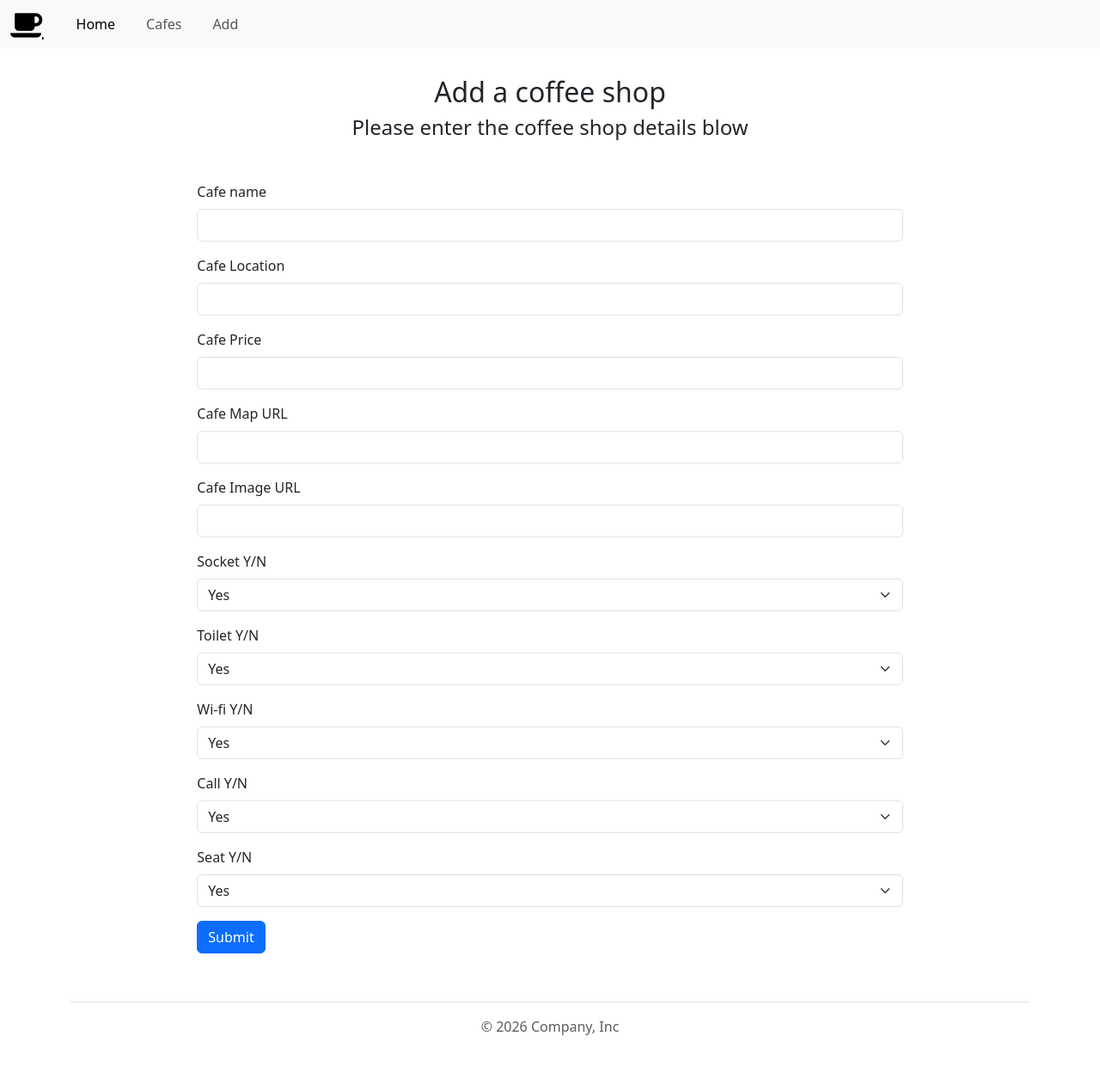
After one commit to shin-sato1/Day88-Coffee-shop-lists-site, a Flask app: template templates/add.html in a window 1280 px wide. The commit adds this page. Shown: the whole page at 86% size. Run offline with Flask 3, Linux system fonts and the light colour scheme; the template is opened without the code that fills it: values that come from a table or form of the project are taken from there, others are empty; some libraries are stand-ins or nearby versions; some web fonts are replaced.

Commit message:
1 feat: implement cafe addition functionality and refine templates    2    3 - Create `Addform` in `forms.py` and implement `/add` route for cafe      registration.    4 - Add `add.html` template to handle the cafe submission form.    5 - Update header and index templates with links to the new addition page.    6 - Add a context processor to provide `current_year` dynamically to the      footer.    7 - Adjust hero image display height on the index page for better UI.

```diff
--- /dev/null
+++ b/forms.py
@@ -0,0 +1,16 @@
+from flask_wtf import FlaskForm
+from wtforms import StringField,SubmitField,SelectField
+from wtforms.validators import DataRequired,URL,InputRequired
+
+class Addform(FlaskForm):
+    cafe_name = StringField('Cafe name',validators=[DataRequired()])
+    location = StringField('Cafe Location',validators=[DataRequired()])
+    coffee_price = StringField('Cafe Price',validators=[DataRequired()])
+    map_url = StringField('Cafe Map URL',validators=[DataRequired(),URL()])
+    img_url = StringField('Cafe Image URL',validators=[DataRequired(),URL()])
+    sockets = SelectField('Socket Y/N',validators=[InputRequired()],choices=[('True','Yes'),('False','No')])
+    toilets =  SelectField('Toilet Y/N',validators=[InputRequired()],choices=[('True','Yes'),('False','No')])
+    wifis =  SelectField('Wi-fi Y/N',validators=[InputRequired()],choices=[('True','Yes'),('False','No')])
+    calls =  SelectField('Call Y/N',validators=[InputRequired()],choices=[('True','Yes'),('False','No')])
+    seats =  SelectField('Seat Y/N',validators=[InputRequired()],choices=[('True','Yes'),('False','No')])
+    submit = SubmitField('Submit')
--- a/main.py
+++ b/main.py
@@ -1,12 +1,13 @@
 from flask import Flask,render_template,request,redirect,url_for
 from flask_bootstrap import Bootstrap5
-from flask_wtf import FlaskForm
 from flask_sqlalchemy import SQLAlchemy
 from sqlalchemy.orm import DeclarativeBase
 from sqlalchemy import Integer, String, Boolean, inspect
 from sqlalchemy.orm import Mapped, mapped_column
+from forms import Addform
 import os
 from dotenv import load_dotenv
+from datetime import datetime
 
 load_dotenv()
 
@@ -44,6 +45,11 @@ class Cafe(db.Model):
 #     for item in cafe_from_db:
 #         print(item)
 
+@app.context_processor
+def inject():
+    return{
+        'current_year': datetime.now().year,
+    }
 
 @app.route('/')
 def home():
@@ -56,11 +62,42 @@ def cafe():
     return render_template('cafe.html',cafe_info=cafe_from_db)
 
 
-@app.route('/add')
+@app.route('/add',methods=['GET','POST'])
 def add():
-    return
+    form = Addform()
+    if form.validate_on_submit():
+        name = form.cafe_name.data
+        location = form.location.data
+        price = form.coffee_price.data
+        map_url = form.map_url.data
+        img_url = form.img_url.data
+        socket = form.sockets.data == 'True'
+        toilet = form.toilets.data == 'True'
+        wifi = form.wifis.data == 'True'
+        call = form.calls.data == 'True'
+        seat = form.seats.data == 'True'
 
 
+        new_cafe = Cafe(
+            name = name,
+            map_url = map_url,
+            img_url = img_url,
+            location = location,
+            has_sockets = socket,
+            has_toilet = toilet,
+            has_wifi = wifi,
+            can_take_calls = call,
+            seats = seat,
+            coffee_price = price,
+        )
+
+        db.session.add(new_cafe)
+        db.session.commit()
+        return redirect(url_for('cafe'))
+
+    return render_template('add.html',form=form)
+
+#ログイン機能をつけたい。
 
 if __name__ =='__main__':
     app.run(debug=True)
--- /dev/null
+++ b/templates/add.html
@@ -0,0 +1,127 @@
+{% extends 'base.html' %} {% block title %} Add {% endblock %} {% from
+"bootstrap5/form.html" import render_form %} {% block content %}
+
+<div class="px-4 pt-2 my-4">
+  <div class="text-center">
+    <h2>Add a coffee shop</h2>
+    <h4>Please enter the coffee shop details blow</h4>
+  </div>
+  <div class="col-md-7 col-lg-8 mx-auto mt-5">
+    <!-- {% if form.errors %}
+    {% for error in form.errors%}
+      <li>{{ error }}</li>
+    {% endfor %}
+  {% endif %} -->
+
+    <!-- これだけ書けば、エラー自動で表示してくれる -->
+    {{ render_form(form,novalidate=True) }}
+  </div>
+</div>
+{% endblock %}
+
+<!-- <h4 class="mb-3">Billing address</h4>
+  <form class="needs-validation" novalidate="">
+    <div class="row g-3">
+      <div class="col-sm-6">
+        <label for="firstName" class="form-label">First name</label>
+        <input
+          type="text"
+          class="form-control"
+          id="firstName"
+          placeholder=""
+          value=""
+          required=""
+        />
+        <div class="invalid-feedback">Valid first name is required.</div>
+      </div>
+      <div class="col-sm-6">
+        <label for="lastName" class="form-label">Last name</label>
+        <input
+          type="text"
+          class="form-control"
+          id="lastName"
+          placeholder=""
+          value=""
+          required=""
+        />
+        <div class="invalid-feedback">Valid last name is required.</div>
+      </div>
+      <div class="col-12">
+        <label for="username" class="form-label">Username</label>
+        <div class="input-group has-validation">
+          <span class="input-group-text">@</span>
+          <input
+            type="text"
+            class="form-control"
+            id="username"
+            placeholder="Username"
+            required=""
+          />
+          <div class="invalid-feedback">Your username is required.</div>
+        </div>
+      </div>
+      <div class="col-12">
+        <label for="email" class="form-label"
+          >Email <span class="text-body-secondary">(Optional)</span></label
+        >
+        <input
+          type="email"
+          class="form-control"
+          id="email"
+          placeholder="you@example.com"
+        />
+        <div class="invalid-feedback">
+          Please enter a valid email address for shipping updates.
+        </div>
+      </div>
+      <div class="col-12">
+        <label for="address" class="form-label">Address</label>
+        <input
+          type="text"
+          class="form-control"
+          id="address"
+          placeholder="1234 Main St"
+          required=""
+        />
+        <div class="invalid-feedback">Please enter your shipping address.</div>
+      </div>
+      <div class="col-12">
+        <label for="address2" class="form-label"
+          >Address 2 <span class="text-body-secondary">(Optional)</span></label
+        >
+        <input
+          type="text"
+          class="form-control"
+          id="address2"
+          placeholder="Apartment or suite"
+        />
+      </div>
+      <div class="col-md-5">
+        <label for="country" class="form-label">Country</label>
+        <select class="form-select" id="country" required="">
+          <option value="">Choose...</option>
+          <option>United States</option>
+        </select>
+        <div class="invalid-feedback">Please select a valid country.</div>
+      </div>
+      <div class="col-md-4">
+        <label for="state" class="form-label">State</label>
+        <select class="form-select" id="state" required="">
+          <option value="">Choose...</option>
+          <option>California</option>
+        </select>
+        <div class="invalid-feedback">Please provide a valid state.</div>
+      </div>
+      <div class="col-md-3">
+        <label for="zip" class="form-label">Zip</label>
+        <input
+          type="text"
+          class="form-control"
+          id="zip"
+          placeholder=""
+          required=""
+        />
+        <div class="invalid-feedback">Zip code required.</div>
+      </div>
+    </div>
+  </form> -->
--- a/templates/footer.html
+++ b/templates/footer.html
@@ -9,23 +9,8 @@
     <div class="container">
       <footer class="py-3 my-4">
         <ul class="nav justify-content-center border-bottom pb-3 mb-3">
-          <li class="nav-item">
-            <a href="#" class="nav-link px-2 text-body-secondary">Home</a>
-          </li>
-          <li class="nav-item">
-            <a href="#" class="nav-link px-2 text-body-secondary">Features</a>
-          </li>
-          <li class="nav-item">
-            <a href="#" class="nav-link px-2 text-body-secondary">Pricing</a>
-          </li>
-          <li class="nav-item">
-            <a href="#" class="nav-link px-2 text-body-secondary">FAQs</a>
-          </li>
-          <li class="nav-item">
-            <a href="#" class="nav-link px-2 text-body-secondary">About</a>
-          </li>
         </ul>
-        <p class="text-center text-body-secondary">© 2026 Company, Inc</p>
+        <p class="text-center text-body-secondary">© {{ current_year }} Company, Inc</p>
       </footer>
     </div>
   </body>
--- a/templates/header.html
+++ b/templates/header.html
@@ -29,7 +29,7 @@
               <a class="nav-link" href="{{ url_for('cafe') }}">Cafes</a>
             </li>
             <li class="nav-item">
-              <a class="nav-link" href="#">Add
+              <a class="nav-link" href="{{ url_for('add') }}">Add
               </a>
             </li>
           </ul>
--- a/templates/index.html
+++ b/templates/index.html
@@ -15,12 +15,12 @@
         <a href="{{ url_for('cafe') }}" class="btn btn-primary btn-lg px-4 me-sm-3">
           See cafes
         </a>
-        <a href="{{ url_for('cafe') }}" class="btn btn-outline-secondary btn-lg px-4">
-          home templary
+        <a href="{{ url_for('add') }}" class="btn btn-outline-secondary btn-lg px-4">
+          Add Cafe
         </a>
       </div>
   </div>
-  <div class="overflow-hidden" style="max-height: 30vh">
+  <div class="overflow-hidden" style="max-height: 70vh">
     <div class="container px-5">
       <img
         src="static/cafe_shop.jpg"
```
